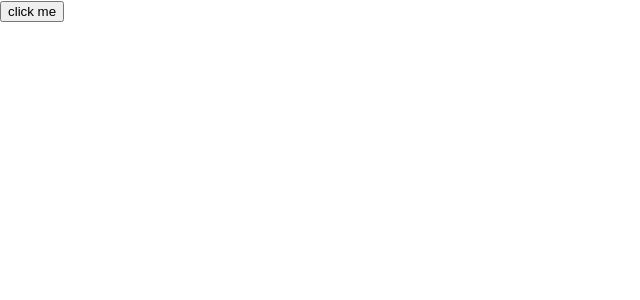
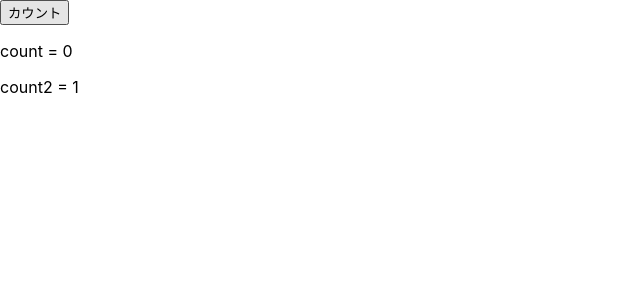
Before and after one commit to yadac/my-react, a React (Create React App) app: page / in a window 1280 px wide. Shown: the top 300 px of the page, without its empty margins (0-640 px from the left). Built offline with nearby package versions, Linux system fonts and the light colour scheme.

Commit message:
feat:usestateの使い方

```diff
--- /dev/null
+++ b/src/components/StateBasic.js
@@ -0,0 +1,19 @@
+import { useState } from "react"
+
+export default function StateBasic({ init }) {
+    const [count, setCount] = useState(init);
+    const handleClick = () => { setCount(count + 1) }
+    let count2 = 1;
+    const handleClick2 = () => { count2++ }
+    const handleClickAll = () => {
+        handleClick();
+        handleClick2();
+    }
+    return (
+        <div>
+            <button onClick={handleClickAll}>カウント</button>
+            <p>count = {count}</p>
+            <p>count2 = {count2}</p>
+        </div>
+    )
+}
--- a/src/index.js
+++ b/src/index.js
@@ -3,8 +3,8 @@ import ReactDOM from 'react-dom/client';
 import './index.css';
 import reportWebVitals from './reportWebVitals';
 // import MyHello from './components/MyHello'
-import MyHello from './components/MyEvent'
-import MyEvent from './components/MyEvent';
+// import MyEvent from './components/MyEvent';
+import StateBasic from './components/StateBasic';
 
 const root = ReactDOM.createRoot(document.getElementById('root'));
 const personalInfo = {
@@ -13,8 +13,7 @@ const personalInfo = {
 }
 root.render(
   <React.StrictMode>
-    {/* <MyHello person={personalInfo} func={(args) => { alert(args) }} /> */}
-    <MyEvent type="time" />
+    <StateBasic init={0} />
   </React.StrictMode>
 );
 
```
